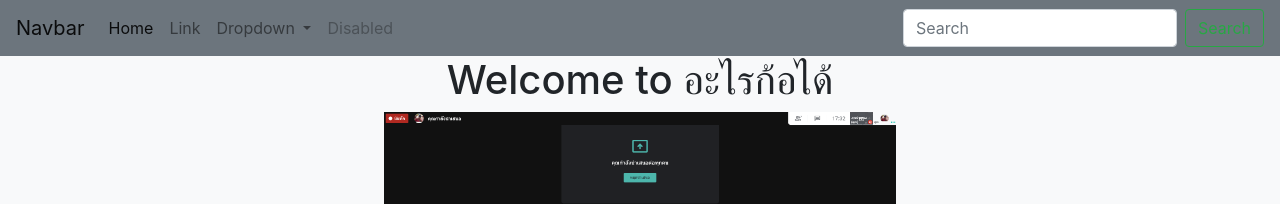
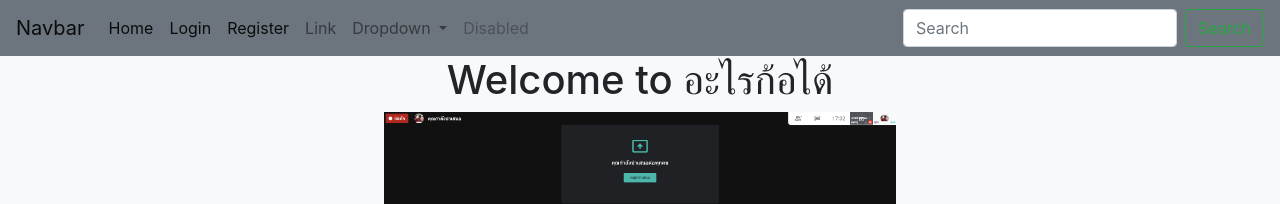
Before and after one commit to golfzaza051255/my-project, an Angular app: page /home in a window 1280 px wide. Shown: the top 204 px of the page. Built offline with nearby package versions, Linux system fonts and the light colour scheme.

Commit message:
Edit routerLIink

```diff
--- a/src/app/app.component.html
+++ b/src/app/app.component.html
@@ -8,7 +8,13 @@
   <div class="collapse navbar-collapse" id="navbarSupportedContent">
     <ul class="navbar-nav mr-auto">
       <li class="nav-item active">
-        <a class="nav-link" href="#">Home <span class="sr-only">(current)</span></a>
+        <a class="nav-link" routerLink="/home">Home<span class="sr-only">(current)</span></a>
+      </li>
+      <li class="nav-item active">
+        <a class="nav-link" routerLink="/login">Login<span class="sr-only">(current)</span></a>
+      </li>
+      <li class="nav-item active">
+        <a class="nav-link" routerLink="/register">Register<span class="sr-only">(current)</span></a>
       </li>
       <li class="nav-item">
         <a class="nav-link" href="#">Link</a>
@@ -19,8 +25,8 @@
           Dropdown
         </a>
         <div class="dropdown-menu" aria-labelledby="navbarDropdown">
-          <a class="dropdown-item" href="#">Action</a>
-          <a class="dropdown-item" href="#">Another action</a>
+          <a class="dropdown-item" routerLink="/login">Login</a>
+          <a class="dropdown-item" routerLink="/register">Register</a>
           <div class="dropdown-divider"></div>
           <a class="dropdown-item" href="#">Something else here</a>
         </div>
```
